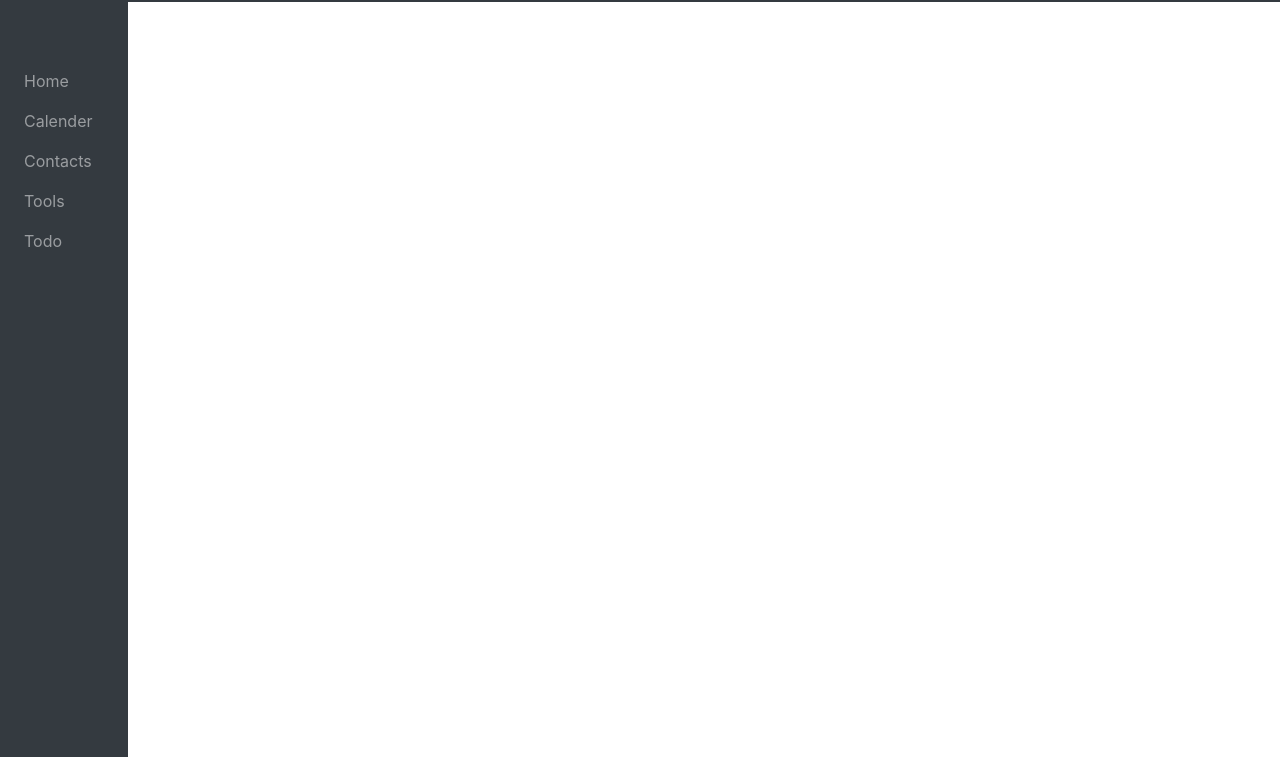
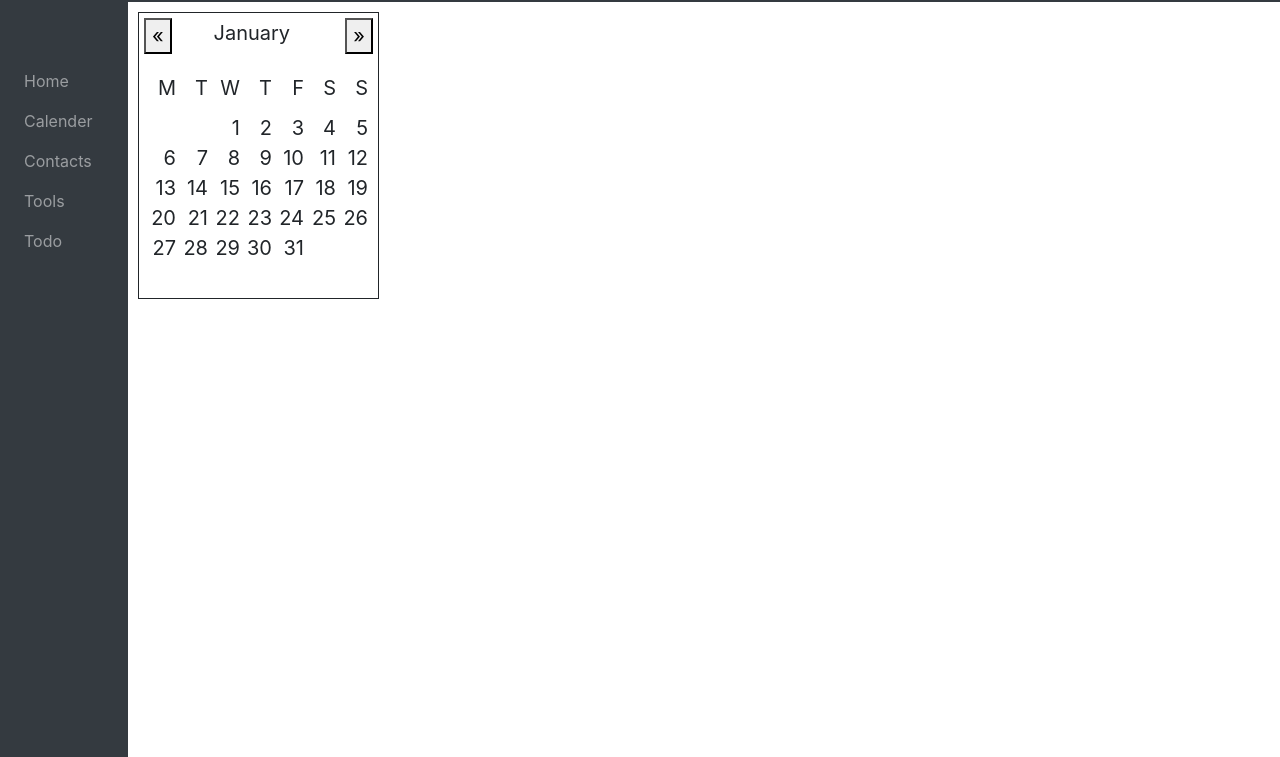
Before and after one commit to mskonline/Dashboard, a React app in the folder src/webapp/: page / in a window 1280 px wide. Both pictures are taken after a click on the item "Calender". Shown: the part 50-807 px from the top of the page. Built offline with nearby package versions, Linux system fonts and the light colour scheme; no server answers; some icons are missing.

Commit message:
Added single month calender

```diff
--- a/src/webapp/src/components/views/calender.js
+++ b/src/webapp/src/components/views/calender.js
@@ -1,47 +1,185 @@
-import {Component} from 'react';
-//import DatePicker from '../tools/datepicker'
+import React, {Component} from 'react';
+
 
 class Calender extends Component {
+    state = {
+        currentMonth: 0,
+        currentYear: 2020
+    };
+
     constructor(props) {
         super(props);
 
-        this.state = {
-            renderDatePicker : this.renderDatePicker
-        }
+        this.months = [
+            {
+                name: 'January',
+                days: 31
+            },
+            {
+                name: 'February ',
+                days: 28
+            },
+            {
+                name: 'March',
+                days: 31
+            },
+            {
+                name: 'April',
+                days: 30
+            },
+            {
+                name: 'May',
+                days: 31
+            },
+            {
+                name: 'June',
+                days: 30
+            },
+            {
+                name: 'July',
+                days: 31
+            },
+            {
+                name: 'August',
+                days: 31
+            },
+            {
+                name: 'September',
+                days: 30
+            },
+            {
+                name: 'October',
+                days: 31
+            },
+            {
+                name: 'November',
+                days: 30
+            },
+            {
+                name: 'December',
+                days: 31
+            }
+        ];
+
+        var currentYear = this.state.currentYear;
+
+        if (this.isLeapYear(currentYear))
+            this.months[1].days = 29;
     }
 
-    // openDatePicker = (e) => {
-    //     let element = e.target;
-    //     this.setState({
-    //         renderDatePicker : true,
-    //         dpTop: element.offsetTop + element.offsetHeight,
-    //         dpLeft: element.offsetLeft
-    //     })
-    // };
+    render = () => {
+        var year = this.state.currentYear;
+        var month = this.state.currentMonth;
 
-    // closeDatePicker = () => {
-    //     this.setState({
-    //         renderDatePicker : false
-    //     });
-    // };
+        return this.displayMonth(new Date(year, month, 1));
+    };
 
-    // render = () => {
-    //     let dPicker;
-    //     if(this.state.renderDatePicker) {
-    //         dPicker = <DatePicker top={this.state.dpTop} left={this.state.dpLeft}/>
-    //     }
+    displayMonth = (date) => {
+        let month = date.getMonth();
+        let firstDayOfMonth = date.getDay();
 
-    //     return (
-    //         <div className="container">
-    //             <input onFocus={(e) => {this.openDatePicker(e)}} onBlur={() => {this.closeDatePicker()}}/>
-    //             {dPicker}
-    //         </div>
-    //     );
-    // };
+        return (
 
-    render = () => {
-        return null;
-    }
+            <div className="month">
+                {this.displayMonthHeader(month)}
+                {this.displayWeekHeader()}
+                {this.displayMonthBody(month, firstDayOfMonth)}
+            </div>
+        );
+    };
+
+    displayMonthHeader = (month) => {
+        return (
+            <div className="month-header">
+                <button onClick={this.decrementMonth} style={{float: 'left'}}> &laquo; </button>
+                <span className="month-name">{this.months[month].name}</span>
+                <button onClick={this.incrementMonth} style={{float: 'right'}}> &raquo; </button>
+            </div>
+        );
+    };
+
+
+    displayWeekHeader = () => {
+        return (
+            <div className="week-header">
+                <div className="day">M</div>
+                <div className="day">T</div>
+                <div className="day">W</div>
+                <div className="day">T</div>
+                <div className="day">F</div>
+                <div className="day">S</div>
+                <div className="day">S</div>
+            </div>
+        )
+    };
+
+    displayMonthBody = (month, firstDayOfMonth) => {
+        var startIndex = firstDayOfMonth - 1;
+
+        if (startIndex < 0) startIndex = 6;
+
+        var days = new Array(42);
+        var day = 0;
+
+        for (var i = startIndex; i < 41; ++i) {
+            days[i] = ++day;
+
+            if (day == this.months[month].days) break;
+        }
+
+        return (
+            <div className="month-body">
+                <div className="week">
+                    {this.displayWeek(0, days)}
+                </div>
+                <div className="week">
+                    {this.displayWeek(1, days)}
+                </div>
+                <div className="week">
+                    {this.displayWeek(2, days)}
+                </div>
+                <div className="week">
+                    {this.displayWeek(3, days)}
+                </div>
+                <div className="week">
+                    {this.displayWeek(4, days)}
+                </div>
+                <div className="week">
+                    {this.displayWeek(5, days)}
+                </div>
+            </div>
+        );
+    };
+
+    displayWeek = (week, days) => {
+        var startIndex = week * 7;
+        var daysSpan = [];
+
+        for (let i = startIndex; i < (startIndex + 7); ++i) {
+            if (days[i])
+                daysSpan.push(<span className="day">{days[i]}</span>);
+            else
+                daysSpan.push(<span className="day"> </span>);
+        }
+
+        return (daysSpan);
+    };
+
+    isLeapYear = (year) => {
+        return ((year % 4 == 0) && (year % 100 != 0)) || (year % 400 == 0);
+    };
+
+    incrementMonth = () => {
+        var nextMonth = (this.state.currentMonth + 1) % 12;
+        this.setState({currentMonth: nextMonth});
+    };
+
+    decrementMonth = () => {
+        var nextMonth = this.state.currentMonth - 1;
+
+        if (nextMonth < 0) nextMonth = 11;
+        this.setState({currentMonth: nextMonth});
+    };
 }
 
 export default Calender;
--- a/src/webapp/src/styles.css
+++ b/src/webapp/src/styles.css
@@ -82,3 +82,37 @@
 
 #btn-refresh {
 }
+
+.month {
+    width: max-content;
+    margin: 10px;
+    padding: 5px;
+    border: 1px solid;
+    font-size: 20px;
+}
+
+.month-name {
+    display: inline-block;
+    width: 70%;
+    text-align: center;
+}
+
+.week-header {
+    margin-top: 25px;
+    margin-bottom: 10px;
+}
+
+.month-body {
+    margin-top: 5px;
+}
+
+.day {
+    display: inline-block;
+    height: 20px;
+    width: 32px;
+    text-align: right;
+}
+
+.week:last-child {
+    margin-right: 5px;
+}
```
